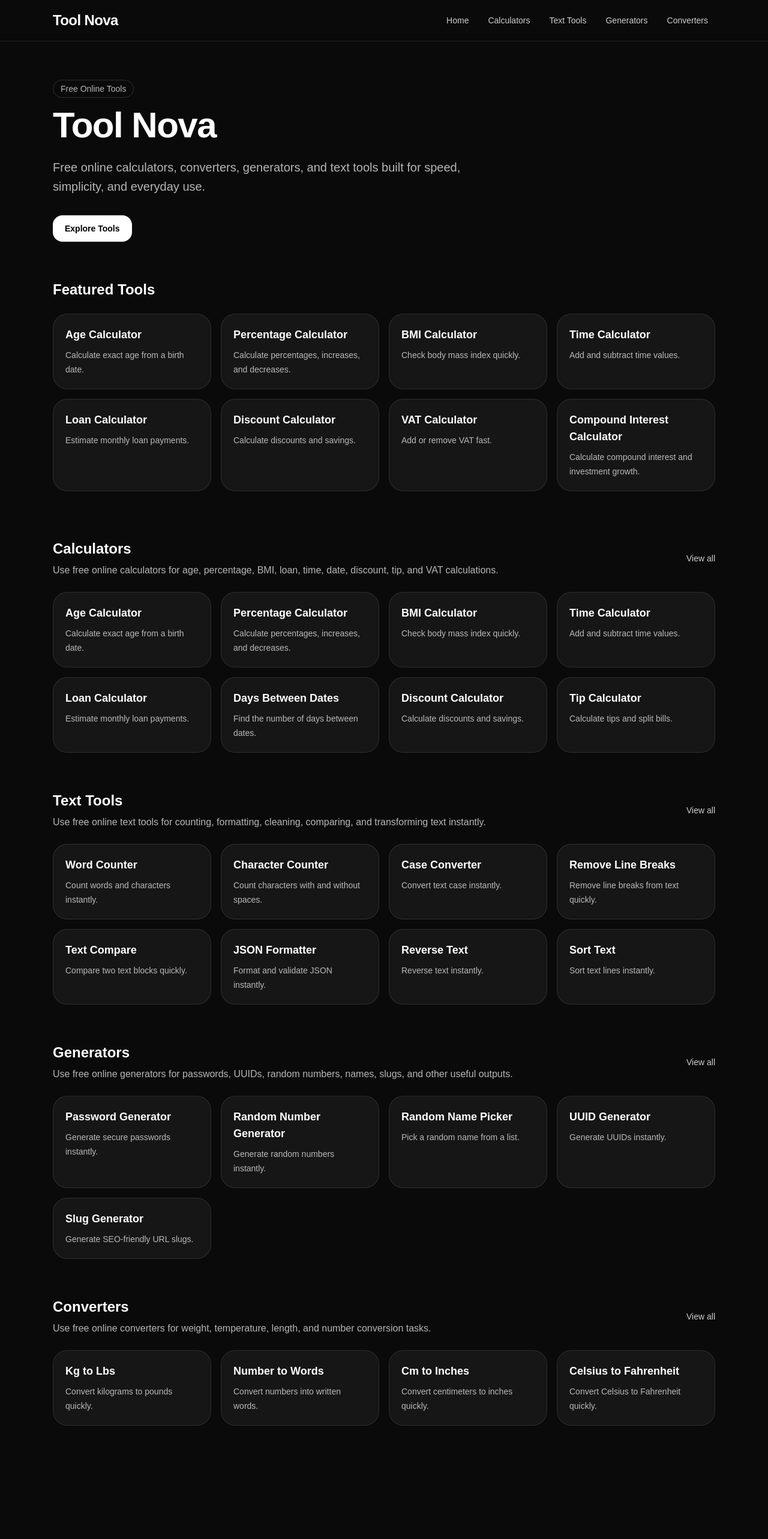
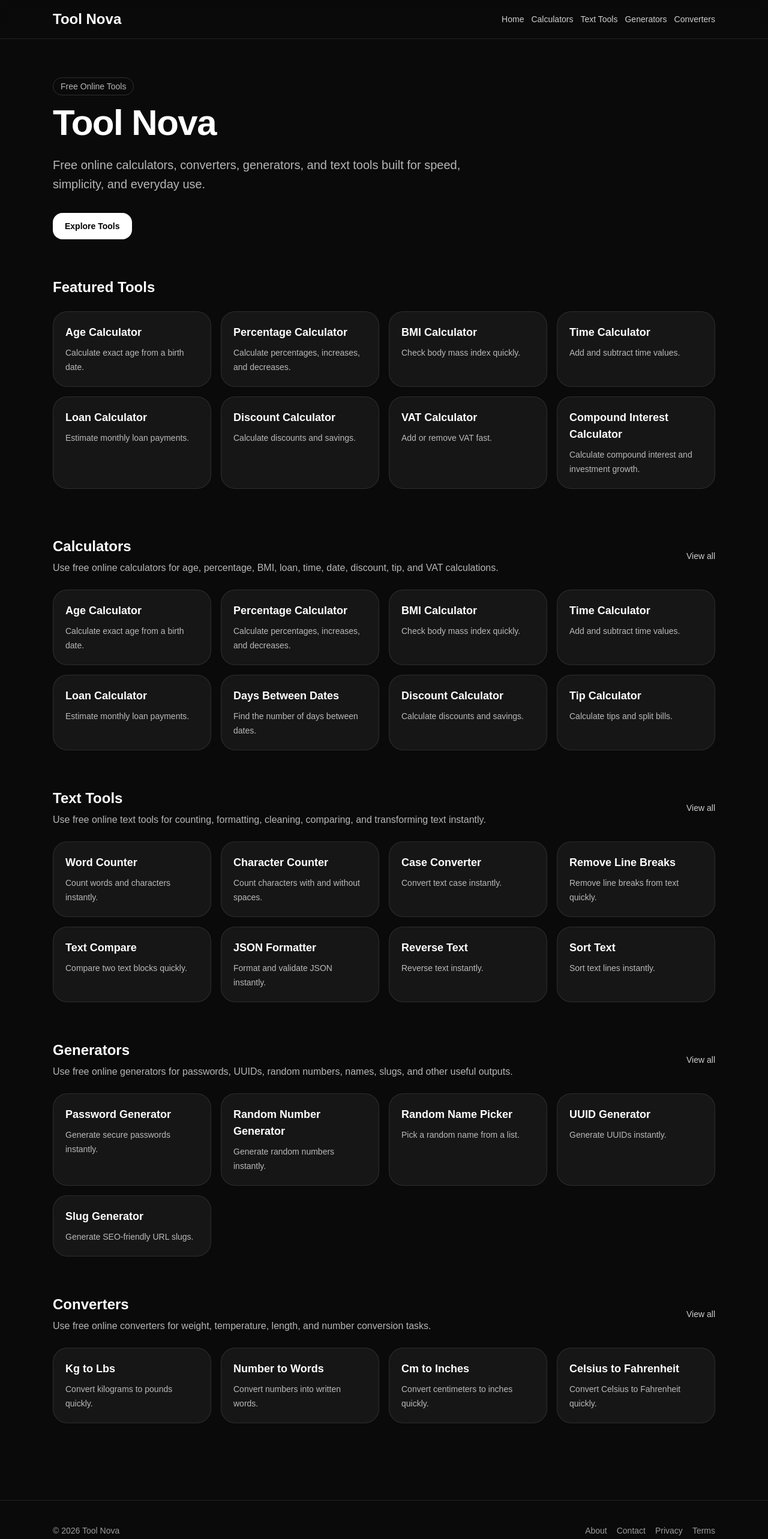
Before and after one commit to spacekjk/tool-nova-site, a Next.js app: page / in a window 1280 px wide. Shown: the top 2566 px of the page at 60% size. Before the commit the page ends 2441 px from the top, so only its background shows below. Built offline with nearby package versions, Linux system fonts and the light colour scheme.

Commit message:
footer add

```diff
--- a/app/layout.tsx
+++ b/app/layout.tsx
@@ -17,21 +17,19 @@ export default function RootLayout({
   return (
     <html lang="en">
       <body className="bg-neutral-950 text-white antialiased">
+        {/* HEADER */}
         <header className="sticky top-0 z-50 border-b border-white/10 bg-neutral-950/90 backdrop-blur">
           <div className="mx-auto flex max-w-6xl items-center justify-between px-6 py-4">
-            <Link
-              href="/"
-              className="text-2xl font-bold tracking-tight text-white"
-            >
+            <Link href="/" className="text-2xl font-bold text-white">
               Tool Nova
             </Link>
 
-            <nav className="hidden items-center gap-2 md:flex">
+            <nav className="hidden md:flex gap-3">
               {navItems.map((item) => (
                 <Link
                   key={item.href}
                   href={item.href}
-                  className="rounded-xl px-3 py-2 text-sm font-medium text-white/80 transition hover:bg-white/5 hover:text-white"
+                  className="text-sm text-white/80 hover:text-white"
                 >
                   {item.label}
                 </Link>
@@ -40,7 +38,31 @@ export default function RootLayout({
           </div>
         </header>
 
+        {/* MAIN CONTENT */}
         {children}
+
+        {/* 🔥 FOOTER 추가 */}
+        <footer className="border-t border-white/10 mt-16">
+          <div className="mx-auto max-w-6xl px-6 py-10 flex flex-col sm:flex-row justify-between gap-6 text-sm text-white/60">
+
+            <p>© {new Date().getFullYear()} Tool Nova</p>
+
+            <div className="flex gap-4">
+              <Link href="/about" className="hover:text-white">
+                About
+              </Link>
+              <Link href="/contact" className="hover:text-white">
+                Contact
+              </Link>
+              <Link href="/privacy" className="hover:text-white">
+                Privacy
+              </Link>
+              <Link href="/terms" className="hover:text-white">
+                Terms
+              </Link>
+            </div>
+          </div>
+        </footer>
       </body>
     </html>
   );
```
